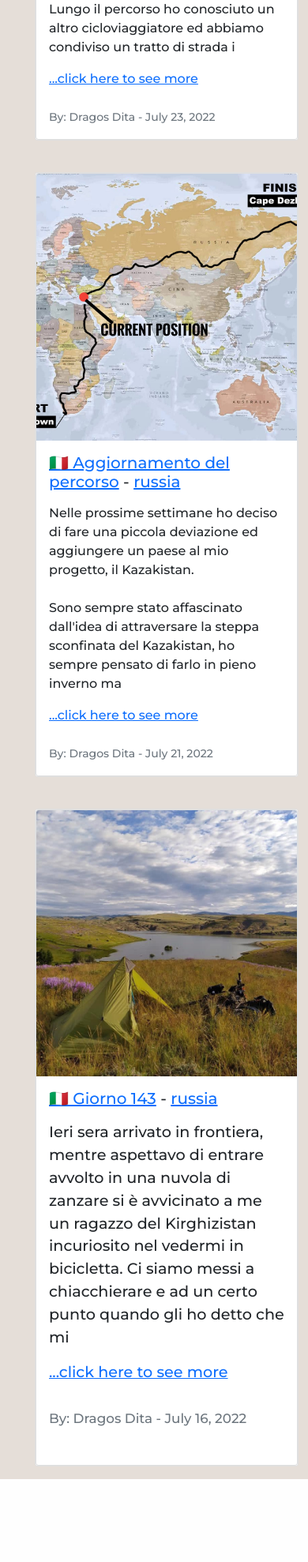
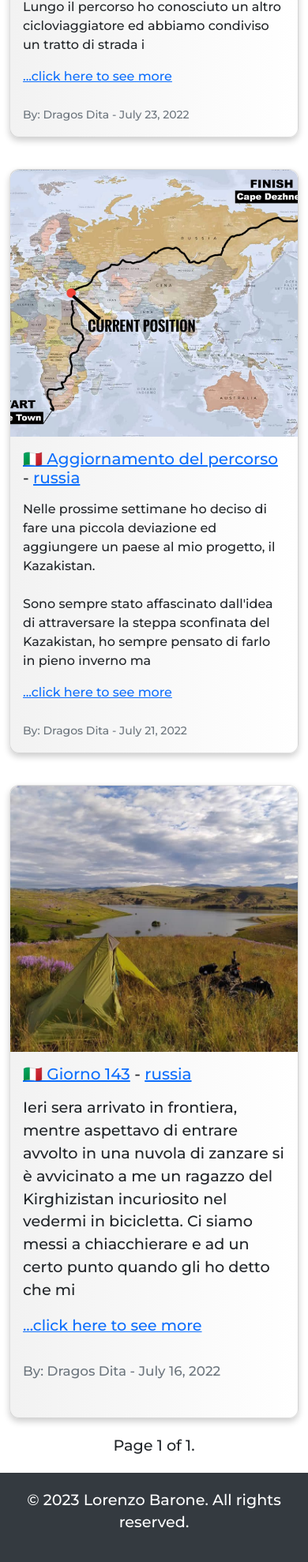
Before and after one commit to DragosDita/lorenzo-barone-master, a Django app: page / in a window 390 px wide. Shown: the part 1435-3413 px from the top of the page at 79% size. Before the commit the page ends 3308 px from the top, so only its background shows below. Run offline with Django 4.2, Linux system fonts and the light colour scheme; data comes from the database, SQL or seed files in the repository; some libraries are stand-ins or nearby versions.

Commit message:
home.html: Cards and footer base.html: Pagination and cards responsivity

```diff
--- a/lorenzo_barone/views.py
+++ b/lorenzo_barone/views.py
@@ -6,6 +6,7 @@ from .forms import PostForm, EditForm, CommentForm
 from django.urls import reverse_lazy
 from django.http import HttpResponseRedirect
 from django.contrib.auth.mixins import (PermissionRequiredMixin)
+from django.core.paginator import Paginator
 
 
 # def home(request):
@@ -25,17 +26,32 @@ def LikeView(request, pk):
     return HttpResponseRedirect(reverse_lazy('article-detail', args=[str(pk)]))
 
 
+
+
+
 class HomeView(ListView):
     model = Post
     template_name = 'home.html'
-    ordering = ['-id']  # ordine da 10 a 1 invece che da 1 a 10
-
-    # ordering = ['-post_date']  # ordinea zilei descrescatoare , de la cel mai recent la cel mai putin recent
+    ordering = ['-id']  # order from 10 to 1 instead of 1 to 10
 
     def get_context_data(self, *args, **kwargs):
         cat_menu = Category.objects.all()
         context = super(HomeView, self).get_context_data(*args, **kwargs)
+
+        # Start Pagination
+        paginator = Paginator(self.object_list, 5)  # Show 5 cards per page
+
+        # Get the page number from the query string
+        # (i.e., '?page=3')
+        page = self.request.GET.get('page')
+
+        # Get the appropriate page
+        page_obj = paginator.get_page(page)
+
         context["cat_menu"] = cat_menu
+        context['page_obj'] = page_obj  # Add 'page_obj' to context
+        # End Pagination
+
         return context
 
 
--- a/templates/base.html
+++ b/templates/base.html
@@ -3,7 +3,6 @@
 <html lang="en">
 
 <head>
-
     <!-- Required meta tags -->
     <meta charset="utf-8">
     <meta name="viewport" content="width=device-width, initial-scale=1">
@@ -12,10 +11,8 @@
     <link href="https://cdn.jsdelivr.net/npm/bootstrap@5.1.3/dist/css/bootstrap.min.css" rel="stylesheet"
           integrity="sha384-1BmE4kWBq78iYhFldvKuhfTAU6auU8tT94WrHftjDbrCEXSU1oBoqyl2QvZ6jIW3" crossorigin="anonymous">
 
-
     <style>
         @import url('https://fonts.googleapis.com/css2?family=Montserrat:wght@500&display=swap');
-
 
         * {
             margin: 0;
@@ -24,8 +21,15 @@
         }
 
 
+        /* Footer Styles */
+        .footer {
+            background-color: #343a40; /* Set the desired background color */
+            color: white;
+            padding: 20px;
+            text-align: center;
+        }
+
     </style>
-
 
     {# logo tab_bar#}
     <link rel="icon" href="{% static 'lorenzo_barone/images/bianco.png' %}">
@@ -37,17 +41,11 @@
 
 </head>
 <body>
-
-
     <nav class="navbar sticky-top navbar-expand-lg navbar-dark bg-dark ">
-
-
         <div class="container-fluid">
-
             <a class="navbar-brand" href="{% url 'home' %}">
-            <img src="{% static 'lorenzo_barone/images/bianco.png' %}" width=40 height=40
-                 class="rounded-circle " alt=""> Lorenzo Barone
-
+                <img src="{% static 'lorenzo_barone/images/bianco.png' %}" width="40" height="40"
+                     class="rounded-circle" alt=""> Lorenzo Barone
             </a>
             <button class="navbar-toggler" type="button" data-bs-toggle="collapse" data-bs-target="#navbarScroll"
                     aria-controls="navbarScroll" aria-expanded="false" aria-label="Toggle navigation">
@@ -55,9 +53,7 @@
             </button>
             <div class="collapse navbar-collapse" id="navbarScroll">
                 <ul class="navbar-nav me-auto my-2 my-lg-0 navbar-nav-scroll" style="--bs-scroll-height: 100px;">
-
-                <!-- Category Menu Code !!! - dropdown cu added categories, sau cele default (eg. Europe, Asia, Africa...) -->
-
+                    <!-- Category Menu Code -->
                     {% if cat_menu %}
                         <li class="nav-item dropdown">
                             <a class="nav-link dropdown-toggle" href="#" id="navbarDropdown" role="button"
@@ -65,112 +61,90 @@
                                 Categories
                             </a>
                             <div class="dropdown-menu" aria-labelledby="navbarDropdown">
-
                                 {% for item in cat_menu %}
                                     <a class="dropdown-item" href="{% url 'category' item|slugify %}">{{ item }}</a>
-
                                 {% endfor %}
-
                             </div>
                         </li>
-
                     {% else %}
-
                         <li class="nav-item">
                             <a class="nav-link" href="{% url 'category-list' %}">
                                 Categories
                             </a>
                         </li>
-
                     {% endif %}
-
-                <!-- Daca userii sunt Logati!!! -->
-
+                    <!-- User-specific Navigation -->
                     {% if user.is_superuser %}
-
                         <li class="nav-item">
                             <a class="nav-link" href="{% url 'add_category' %}">
                                 Add Category
                             </a>
                         </li>
-
                         <li class="nav-item">
                             <a class="nav-link" href="{% url 'add_post' %}">
                                 Add Post
                             </a>
                         </li>
-
-
-                    <!-- CAND USERII NU SUNT LOGATI!! -->
                     {% else %}
-
                         <li class="nav-item">
                             <a class="nav-link" href="{% url 'register' %}">
                                 Register
                             </a>
                         </li>
-
                         <li class="nav-item">
                             <a class="nav-link" href="{% url 'login' %}">
                                 Login
                             </a>
                         </li>
-
                     {% endif %}
-
-
                 </ul>
                 {% if user.is_authenticated %}
                     <ul class="navbar-nav ml-auto">
-
                         <li class="nav-item dropdown">
                             <a class="nav-link dropdown-toggle" href="#" id="navbarDropdown" role="button"
                                data-bs-toggle="dropdown" aria-expanded="false">
                                 {{ user.first_name }}
                                 {{ user.last_name }}
                             </a>
-                    <div class="dropdown-menu dropdown-menu-right " aria-labelledby="navbarDropdown">
+                            <div class="dropdown-menu dropdown-menu-right" aria-labelledby="navbarDropdown">
                                 <a class="dropdown-item" href="{% url 'edit_profile' %}">Edit Settings</a>
-
                                 {% if user.profile.id %}
-                            <a class="dropdown-item" href="{% url 'edit_profile_page' user.profile.id %}">Edit
-                                Profile Page</a>
-                            <a class="dropdown-item" href="{% url 'show_profile_page' user.profile.id %}">Show
-                                Profile Page</a>
+                                    <a class="dropdown-item" href="{% url 'edit_profile_page' user.profile.id %}">Edit Profile Page</a>
+                                    <a class="dropdown-item" href="{% url 'show_profile_page' user.profile.id %}">Show Profile Page</a>
                                 {% else %}
-                            <a class="dropdown-item" href="{% url 'create_profile_page' %}">Create Profile
-                                Page</a>
-
-
+                                    <a class="dropdown-item" href="{% url 'create_profile_page' %}">Create Profile Page</a>
                                 {% endif %}
-
-
                                 <a class="dropdown-item" href="{% url 'register' %}">
                                     Register
                                 </a>
-
-
                                 <a class="dropdown-item" href="{% url 'login' %}">
                                     Login
                                 </a>
                                 <a class="dropdown-item" href="{% url 'logout' %}">
                                     Logout
-
                                 </a>
                             </div>
                         </li>
+                    </ul>
                 {% endif %}
-            </ul>
             </div>
         </div>
     </nav>
 
     <br/>
+
     <div class="container">
         {% block content %}
-
+        <!-- Page content -->
         {% endblock %}
     </div>
+
+   <footer class="footer">
+    <div class="container">
+        <p>&copy; 2023 Lorenzo Barone. All rights reserved.</p>
+    </div>
+</footer>
+
 
     <!-- Optional JavaScript; choose one of the two! -->
 
@@ -181,8 +155,12 @@
 
     <!-- Option 2: Separate Popper and Bootstrap JS -->
     <!--
-<script src="https://cdn.jsdelivr.net/npm/@popperjs/core@2.10.2/dist/umd/popper.min.js" integrity="sha384-7+zCNj/IqJ95wo16oMtfsKbZ9ccEh31eOz1HGyDuCQ6wgnyJNSYdrPa03rtR1zdB" crossorigin="anonymous"></script>
-<script src="https://cdn.jsdelivr.net/npm/bootstrap@5.1.3/dist/js/bootstrap.min.js" integrity="sha384-QJHtvGhmr9XOIpI6YVutG+2QOK9T+ZnN4kzFN1RtK3zEFEIsxhlmWl5/YESvpZ13" crossorigin="anonymous"></script>
+    <script src="https://cdn.jsdelivr.net/npm/@popperjs/core@2.10.2/dist/umd/popper.min.js"
+            integrity="sha384-7+zCNj/IqJ95wo16oMtfsKbZ9ccEh31eOz1HGyDuCQ6wgnyJNSYdrPa03rtR1zdB"
+            crossorigin="anonymous"></script>
+    <script src="https://cdn.jsdelivr.net/npm/bootstrap@5.1.3/dist/js/bootstrap.min.js"
+            integrity="sha384-QJHtvGhmr9XOIpI6YVutG+2QOK9T+ZnN4kzFN1RtK3zEFEIsxhlmWl5/YESvpZ13"
+            crossorigin="anonymous"></script>
     -->
 
 </body>
--- a/templates/home.html
+++ b/templates/home.html
@@ -1,121 +1,81 @@
 {% extends 'base.html' %}
 {% load static %}
 {% block content %}
-
-    {#            <h1 style="text-align: center">Lorenzo Barone</h1>#}
-    {#    <div id="carouselExampleCaptions" class="carousel slide" data-bs-ride="carousel">#}
-    {#  <div class="carousel-indicators">#}
-    {#    <button type="button" data-bs-target="#carouselExampleCaptions" data-bs-slide-to="0" class="active" aria-current="true" aria-label="Slide 1"></button>#}
-    {#    <button type="button" data-bs-target="#carouselExampleCaptions" data-bs-slide-to="1" aria-label="Slide 2"></button>#}
-    {#    <button type="button" data-bs-target="#carouselExampleCaptions" data-bs-slide-to="2" aria-label="Slide 3"></button>#}
-    {#  </div>#}
-    {#  <div class="carousel-inner">#}
-    {#    <div class="carousel-item active">#}
-    {#      <img src="{% static 'lorenzo_barone/images/pexels-joyston-judah-933054.jpg' %}" class="d-block w-100" alt="...">#}
-    {#      <div class="carousel-caption d-none d-md-block">#}
-    {#        <h5>Turkey</h5>#}
-    {#        <p>Second Time in Turkey</p>#}
-    {#      </div>#}
-    {#    </div>#}
-    {#    <div class="carousel-item">#}
-    {#      <img src="{% static 'lorenzo_barone/images/paladini-mauro-zp6zdiiO7XY-unsplash.jpg' %}" class="d-block w-100" alt="...">#}
-    {#      <div class="carousel-caption d-none d-md-block">#}
-    {#        <h5>Second slide label</h5>#}
-    {#        <p>Some representative placeholder content for the second slide.</p>#}
-    {#      </div>#}
-    {#    </div>#}
-    {#    <div class="carousel-item">#}
-    {#      <img src="{% static 'lorenzo_barone/images/tim-stief-YFFGkE3y4F8-unsplash.jpg' %}" class="d-block w-100" alt="...">#}
-    {#      <div class="carousel-caption d-none d-md-block">#}
-    {#        <h5>Third slide label</h5>#}
-    {#        <p>Some representative placeholder content for the third slide.</p>#}
-    {#      </div>#}
-    {#    </div>#}
-    {#  </div>#}
-    {#  <button class="carousel-control-prev" type="button" data-bs-target="#carouselExampleCaptions" data-bs-slide="prev">#}
-    {#    <span class="carousel-control-prev-icon" aria-hidden="true"></span>#}
-    {#    <span class="visually-hidden">Previous</span>#}
-    {#  </button>#}
-    {#  <button class="carousel-control-next" type="button" data-bs-target="#carouselExampleCaptions" data-bs-slide="next">#}
-    {#    <span class="carousel-control-next-icon" aria-hidden="true"></span>#}
-    {#    <span class="visually-hidden">Next</span>#}
-    {#  </button>#}
-    {#</div>#}
-    {#   <br/> <br/>#}
-    {#    <link href="https://cdn.jsdelivr.net/npm/bootstrap@5.1.3/dist/css/bootstrap.min.css" rel="stylesheet"#}
-    {#          integrity="sha384-1BmE4kWBq78iYhFldvKuhfTAU6auU8tT94WrHftjDbrCEXSU1oBoqyl2QvZ6jIW3" crossorigin="anonymous">#}
 <main>
-
     <style>
         .card-img-top {
             width: 100%;
             height: 40vh;
             object-fit: cover;
-            {#object-fit: contain;#}
-
         }
 
         .info {
             text-align: center;
         }
 
-            body {
-                background: #e5ded8;
-                box-sizing: border-box;
+        /* Additional style for card */
+        .custom-card {
+            border-radius: 12px; /* Updated border radius */
+            box-shadow: 0 4px 8px 0 rgba(0,0,0,0.2);
+            /* Gradient background for a shiny look */
+            background: linear-gradient(to right, #f2f2f2, #ffffff);
+        }
+
+        /* Additional style for card image */
+        .custom-card-img {
+            border-top-left-radius: 12px;
+            border-top-right-radius: 12px;
+        }
+
+        /* Additional style for pagination */
+        .pagination {
+            margin: 20px 0;
         }
     </style>
 
-        <ul>
-            {% for post in object_list %}
-                {#                        <li><a href="{% url 'article-detail' post.pk %}">{{ post.title }}</a>#}
-                {##}
-                {#                            - <a href="{% url 'category' post.category|slugify %}">{{ post.category }}</a>#}
-                {#                            - {{ post.author.first_name }} {{ post.author.last_name }} -#}
-                {#                            {{ post.post_date }}#}
-                {#                            <small>#}
-                {##}
-                {#                                {% if user.is_authenticated %}#}
-                {#                                    {% if user.id == post.author.id %}#}
-                {#                                        - <a href="{% url 'update_post' post.pk %}">(Edit)</a>#}
-                {##}
-                {#                                        <a href="{% url 'delete_post' post.pk %}">(Delete)</a>#}
-                {#                                    {% endif %}#}
-                {#                                {% endif %}#}
-                {##}
-                {#                            </small> <br/>#}
-                {##}
-                {#                        </li>#}
+    <!-- Add this for centering -->
+    <div class="d-flex justify-content-center">
 
-
-                <div class="card mb-3">
-
-                    <div class="card">
-
-                        <img src="{{ post.header_image.url }}" class="card-img-top"
-                             alt="{{ post.title }}">
-
+        <!-- Using Bootstrap grid system -->
+        <div class="col-md-6">
+            {% for post in page_obj %}
+                <!-- Removed the outer card -->
+                <div class="card mb-3 custom-card">
+                    <!-- Apply the custom-card-img class to the image -->
+                    <img src="{{ post.header_image.url }}" class="card-img-top custom-card-img" alt="{{ post.title }}">
                     <div class="card-body">
                         <h5>
                             <a href="{% url 'article-detail' post.pk %}">{{ post.title }}</a> -
                             <a href="{% url 'category' post.category|slugify %}">{{ post.category }}</a></h5>
-
                         <p class="card-text">{{ post.body|slice:":300"|safe }}</p>
                         <a href="{% url 'article-detail' post.pk %}">...click here to see more</a>
-
                         <br/><br/>
                         <p class="card-text"><small class="text-muted">By:
                             {{ post.author.first_name }}
                             {{ post.author.last_name }} - {{ post.post_date }}</small></p>
                     </div>
                 </div>
-                </div>
-
                 <br/>
             {% endfor %}
-        </ul>
+        </div>
+    </div>
+    <!-- Moved the pagination outside -->
+    <div class="pagination d-flex justify-content-center">
+        <span class="step-links">
+            {% if page_obj.has_previous %}
+                <a href="?page=1">&laquo; first</a>
+                <a href="?page={{ page_obj.previous_page_number }}">previous</a>
+            {% endif %}
+
+            <span class="current">
+                Page {{ page_obj.number }} of {{ page_obj.paginator.num_pages }}.
+            </span>
+
+            {% if page_obj.has_next %}
+                <a href="?page={{ page_obj.next_page_number }}">next</a>
+                <a href="?page={{ page_obj.paginator.num_pages }}">last &raquo;</a>
+            {% endif %}
+        </span>
+    </div>
 </main>
-
-
-
-
 {% endblock %}
```
Lines whose indentation alone changed are shown as unchanged.
